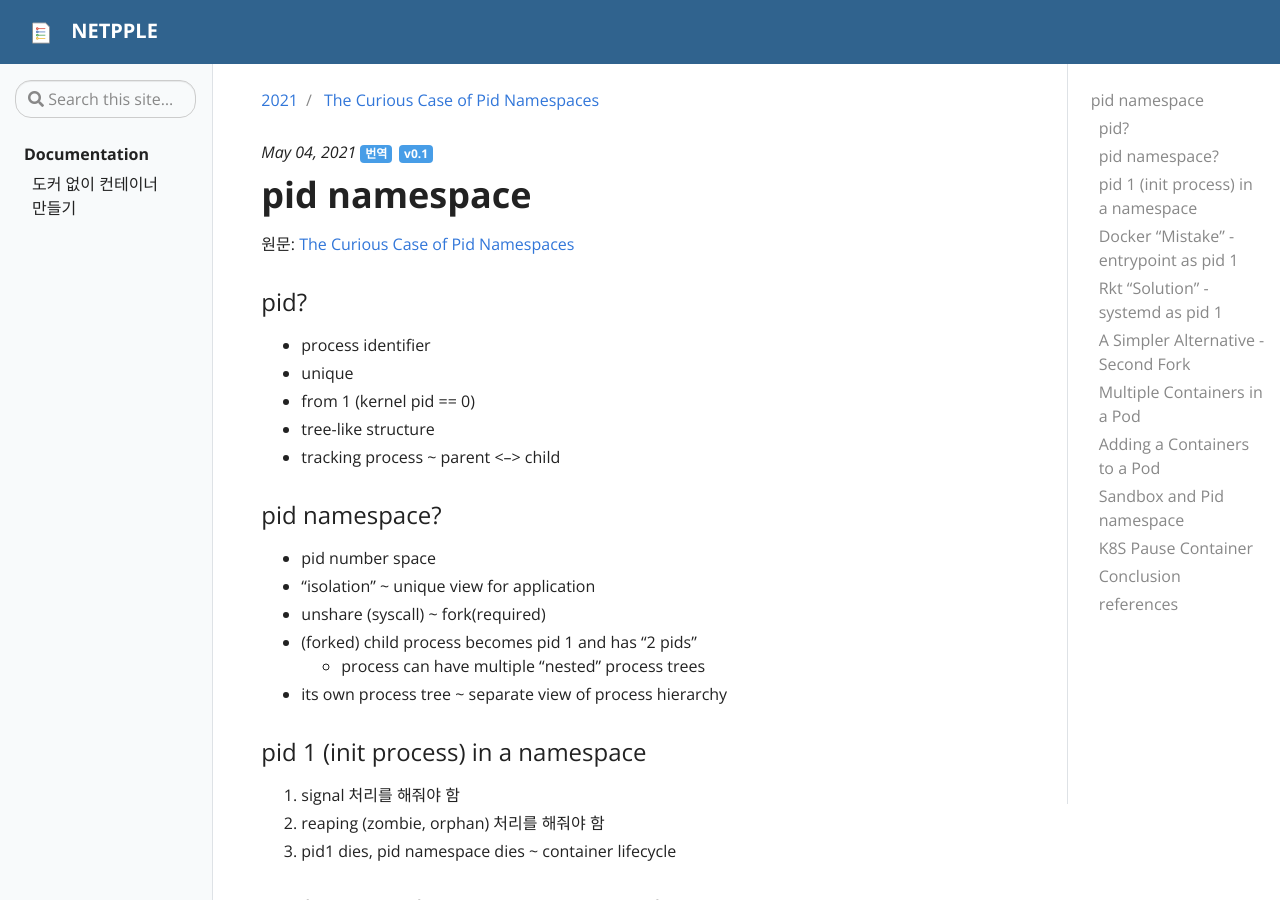
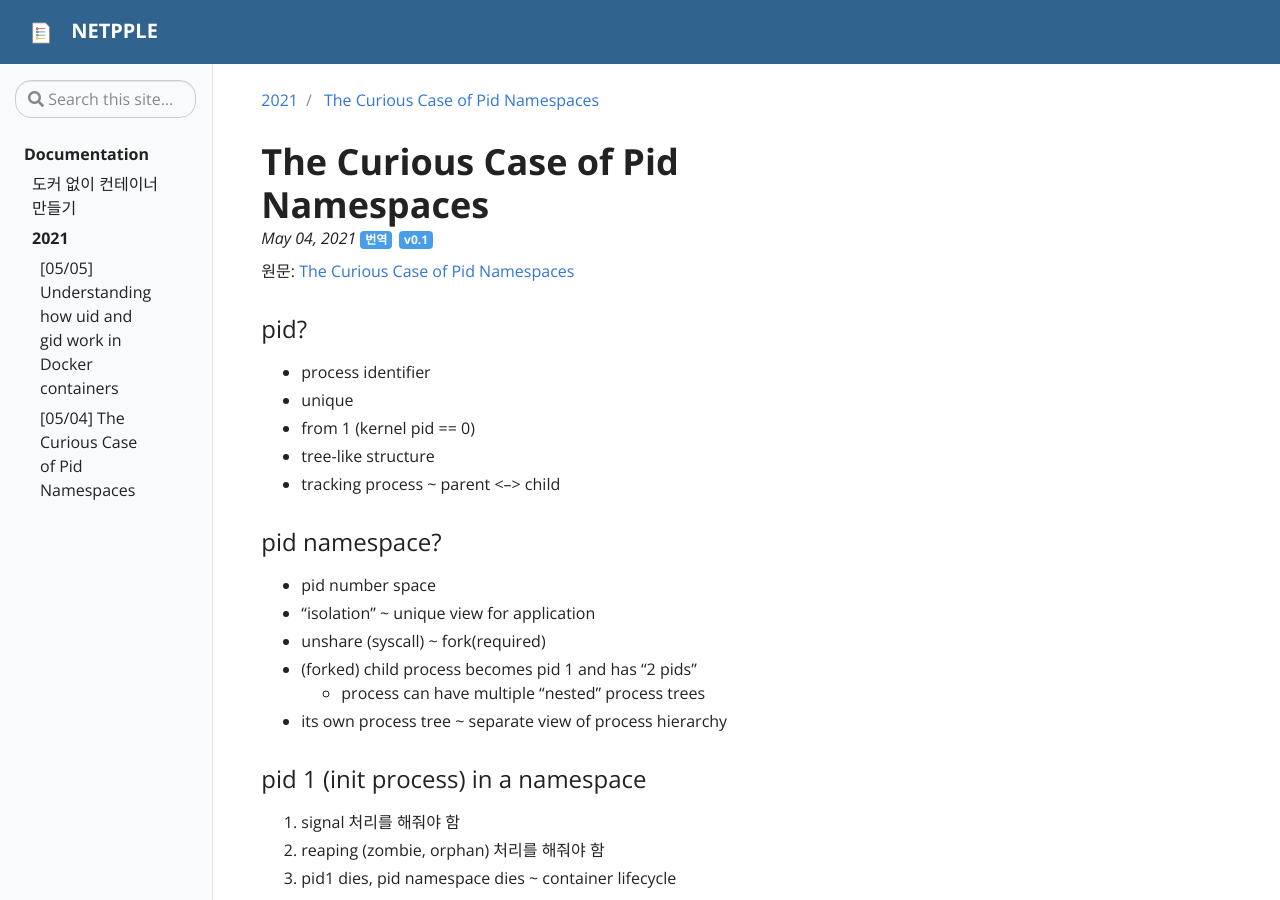
Before and after one commit to netpple/netpple.github.io, a Jekyll site: the page built from _posts/2021-05-04-pid-namespace.md, in a window 1280 px wide and 900 px high. Built offline with Jekyll 4.4.1, drawn with Linux system fonts in a browser that asks for light colours; our own code applies the rules of GitHub Pages for plain Markdown files.

Commit message:
2021 posts

```diff
--- a/_data/toc.yml
+++ b/_data/toc.yml
@@ -29,3 +29,10 @@
 #          url: "docs/make-container-without-docker/pid-namespace"
 #        - title: 10편.USER 네임스페이스
 #          url: "docs/make-container-without-docker/user-namespace"
+- title: "2021"
+  url: "news/"
+  links:
+    - title: "[05/05] Understanding how uid and gid work in Docker containers"
+      url: "2021/how-uid-gid-work-in-container/"
+    - title: "[05/04] The Curious Case of Pid Namespaces"
+      url: "2021/pid-namespace/"
--- a/_layouts/post.html
+++ b/_layouts/post.html
@@ -2,7 +2,7 @@
 layout: page
 ---
 <!-- Copyright 2019-2021 Vanessa Sochat-->
-<!--<h1 style="margin-bottom:0px">{{ page.title }} </h1>-->
+<h1 style="margin-bottom:0px">{{ page.title }} </h1>
 <span class="post-date" style="font-style: italic;">{{ page.date | date: "%B %d, %Y" }}</span>
 {% if page.badges %}{% for badge in page.badges %}<span class="badge badge-{{ badge.type }}">{{ badge.tag }}</span>{% endfor %}{% endif %}
 <span class="badge badge-info">{{ page.version | default: "v1.0" }}</span>
--- a/_posts/2021-05-04-pid-namespace.md
+++ b/_posts/2021-05-04-pid-namespace.md
@@ -7,10 +7,8 @@ categories: container
 badges:
 - type: info
   tag: 번역
-rightpanel: true
+rightpanel: false
 ---
-
-# pid namespace
 원문: [The Curious Case of Pid Namespaces](https://hackernoon.com/the-curious-case-of-pid-namespaces-1ce86b6bc900){:target="_blank"}
 
 
@@ -20,6 +18,9 @@ rightpanel: true
 - from 1 (kernel pid == 0)
 - tree-like structure
 - tracking process ~ parent <--> child
+
+
+<!--more-->
 
 
 ### pid namespace?
--- a/_drafts/how-uid-gid-work-in-container.md
+++ b/_posts/2021-05-05-how-uid-gid-work-in-container.md
@@ -2,15 +2,15 @@
 title: Understanding how uid and gid work in Docker containers
 version: v0.1
 description: User namespace와 컨테이너의 UID/GID 동작을 이해하기 좋은 글입니다.
-date: 2021-05-05 12:25 +09:00
+date: 2021-05-05 17:55 +09:00
 categories: container
 badges:
 - type: info
   tag: 번역
-  rightpanel: true
+rightpanel: false
 ---
-# Understanding how uid and gid work in Docker containers
 원문 : [https://medium.com/@mccode/understanding-how-uid-and-gid-work-in-docker-containers-c37a01d01cf](https://medium.com/@mccode/understanding-how-uid-and-gid-work-in-docker-containers-c37a01d01cf){:target="_blank"}
+
 
 프로세스와 호스트 사이의 UID/GID 매핑은 Secure 측면에서 중요합니다.
 UID, GID space는 커널이 관리하는데요.
@@ -19,6 +19,7 @@ UID, GID space는 커널이 관리하는데요.
 따라서 같은 커널 아래서 Same UID는 Same User를 의미합니다.
 하지만, Username은 커널 요소가 아닙니다.(Not part of kernel)
 즉 외부툴이 관리하는 요소입니다. (managed by external tools, /etc/passwd, LDAP, Kerberos, ...)
+<!--more-->
 
 [리눅스 권한 참고 : http://blog.naver.com/PostView.nhn?blogId=geonil87&logNo=221022779618](http://blog.naver.com/PostView.nhn?blogId=geonil87&logNo=221022779618){:target="_blank"}
 ![how-uid-gid-work-in-container-drwx.png](/assets/img/how-uid-gid-work-in-container-drwx.png)
```
Also changed, not shown: pages/news.md (+2 -2 lines).
